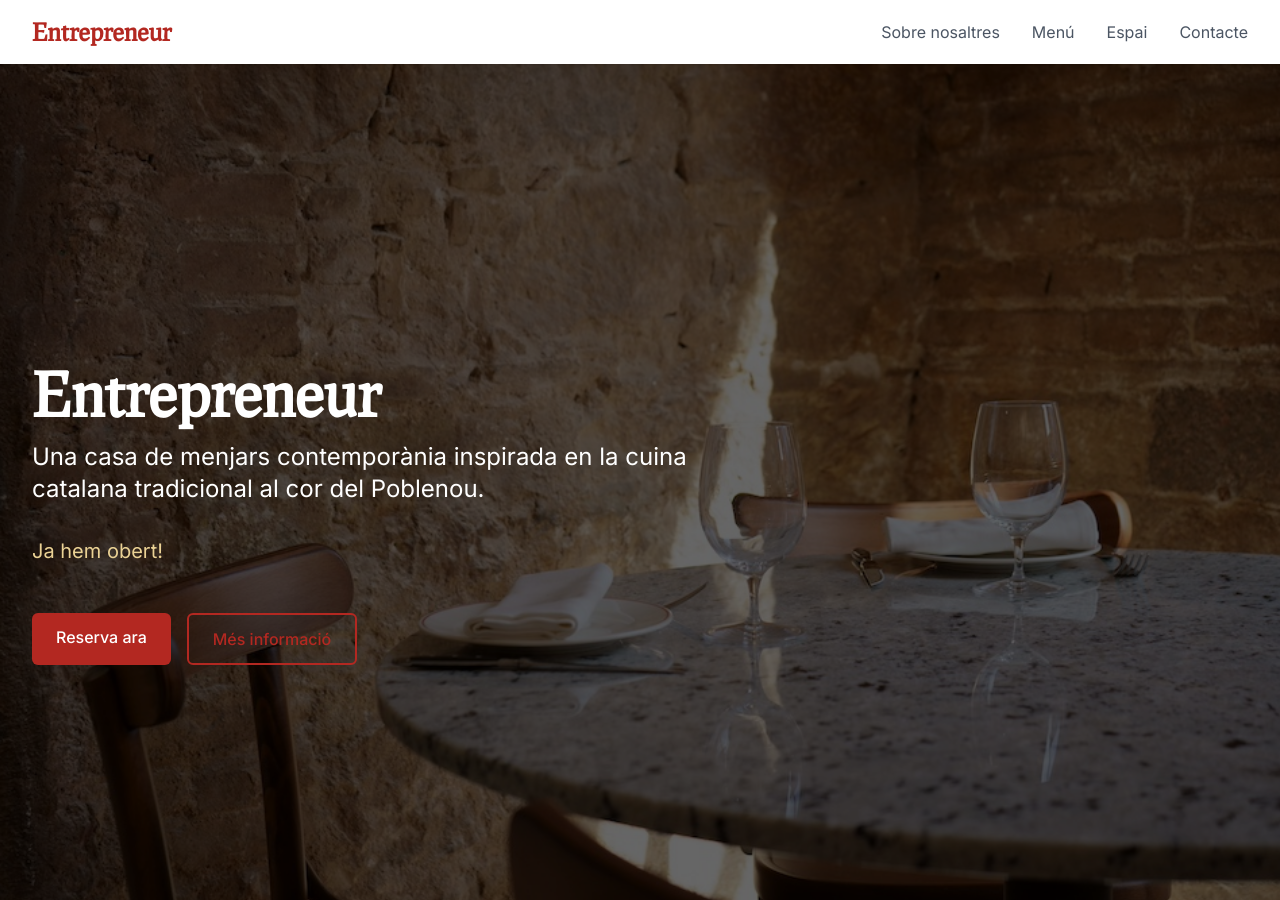
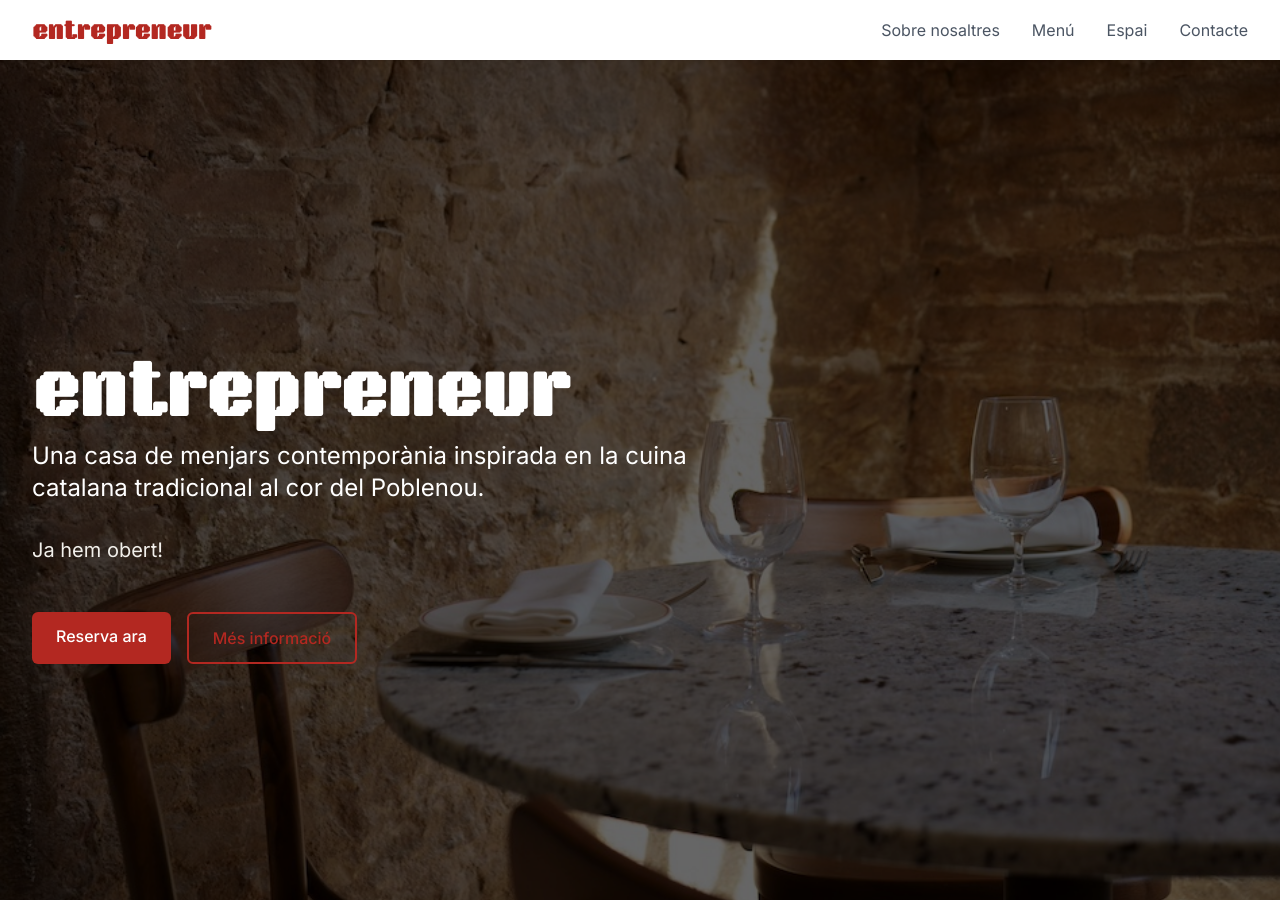
Before and after one commit to itnig-it/lentrepreneur, a Jekyll site: the page built from index.html, in a window 1280 px wide and 900 px high. Built offline with Jekyll 4.4.1, drawn with Linux system fonts in a browser that asks for light colours; some web fonts are replaced; some of the changed text lies outside the part shown.

Commit message:
changed brand

```diff
--- a/_includes/footer.html
+++ b/_includes/footer.html
@@ -2,7 +2,7 @@
   <div class="container py-12">
     <div class="grid grid-cols-1 md:grid-cols-3 gap-8">
       <div>
-        <h3 class="text-xl brand-font font-bold mb-4">Entrepreneur</h3>
+        <h3 class="text-xl brand-font font-bold mb-4">entrepreneur</h3>
         <p class="text-gray-400 mb-4">Un centre culinari per a l'escena startup de Barcelona al Poblenou.</p>
         <div class="flex space-x-4">
           <a href="https://www.instagram.com/entrepreneurrestaurant/" class="text-gray-400 hover:text-white transition-colors">
@@ -26,7 +26,7 @@
     </div>
 
     <div class="border-t border-gray-800 mt-8 pt-8 text-center text-gray-500">
-      <p>&copy; {{ 'now' | date: "%Y" }} <span class="brand-font">Entrepreneur</span>. Tots els drets reservats.</p>
+      <p>&copy; {{ 'now' | date: "%Y" }} <span class="brand-font">entrepreneur</span>. Tots els drets reservats.</p>
     </div>
   </div>
 </footer>
--- a/_includes/header.html
+++ b/_includes/header.html
@@ -1,7 +1,7 @@
 <header class="bg-white shadow-sm sticky top-0 z-50">
   <div class="container flex justify-between items-center py-4">
     <a href="{{ '/' | relative_url }}" class="flex items-center">
-      <span class="text-2xl brand-font font-bold text-brand">Entrepreneur</span>
+      <span class="text-xl brand-font font-bold text-brand">entrepreneur</span>
     </a>
 
     <!-- Desktop Navigation -->
--- a/assets/css/custom.css
+++ /dev/null
@@ -1,6 +0,0 @@
-/* Custom styles that aren't part of Tailwind */
-.brand-font {
-  font-family: 'ProcionomBrand', serif;
-}
-
-/* Add any other custom styles here */
--- a/assets/css/styles.css
+++ b/assets/css/styles.css
@@ -942,7 +942,7 @@ video {
 
 .bg-brand-light{
   --tw-bg-opacity: 1;
-  background-color: rgb(235 210 149 / var(--tw-bg-opacity, 1));
+  background-color: rgb(242 240 235 / var(--tw-bg-opacity, 1));
 }
 
 .bg-gray-50{
@@ -1096,7 +1096,7 @@ video {
 
 .text-brand-light{
   --tw-text-opacity: 1;
-  color: rgb(235 210 149 / var(--tw-text-opacity, 1));
+  color: rgb(242 240 235 / var(--tw-text-opacity, 1));
 }
 
 .text-gray-400{
@@ -1167,12 +1167,12 @@ video {
   transition-duration: 150ms;
 }
 
-/* Define Prociono font face */
+/* Define NTBrickSans font face */
 
 @font-face {
-  font-family: 'ProcionomBrand';
+  font-family: 'NTBrickSans';
 
-  src: url('/assets/fonts/Prociono-Regular.otf') format('opentype');
+  src: url('/assets/fonts/NTBrickSans.otf') format('opentype');
 
   font-weight: normal;
 
@@ -1184,7 +1184,7 @@ video {
 /* Create a completely separate class for the brand logo only */
 
 .brand-font {
-  font-family: 'ProcionomBrand', serif;
+  font-family: 'NTBrickSans', sans-serif;
 }
 
 .hover\:text-brand:hover{
@@ -1194,7 +1194,7 @@ video {
 
 .hover\:text-brand-light:hover{
   --tw-text-opacity: 1;
-  color: rgb(235 210 149 / var(--tw-text-opacity, 1));
+  color: rgb(242 240 235 / var(--tw-text-opacity, 1));
 }
 
 .hover\:text-white:hover{
--- a/index.html
+++ b/index.html
@@ -11,7 +11,7 @@ layout: default
 
   <div class="container relative z-10 text-white">
     <div class="max-w-2xl">
-      <h1 class="text-4xl md:text-6xl font-bold mb-4"><span class="brand-font">Entrepreneur</span></h1>
+      <h1 class="text-4xl md:text-6xl font-bold mb-4"><span class="brand-font">entrepreneur</span></h1>
       <p class="text-xl md:text-2xl text-white mb-8">Una casa de menjars contemporània inspirada en la cuina catalana tradicional al cor del Poblenou.</p>
       <p class="text-lg md:text-xl mb-12 text-brand-light">Ja hem obert!</p>
       <div class="flex flex-col sm:flex-row space-y-4 sm:space-y-0 sm:space-x-4">
--- a/tailwind.config.js
+++ b/tailwind.config.js
@@ -9,7 +9,7 @@ module.exports = {
     extend: {
       colors: {
         'brand': {
-          'light': '#EBD295',
+          'light': '#F2F0EB',
           'DEFAULT': '#B32821',
           'dark': '#40320a',
         },
```
Also changed, not shown: assets/css/main.scss (+4 -4 lines), assets/fonts/NTBrickSans.otf (added), 1 other file.
